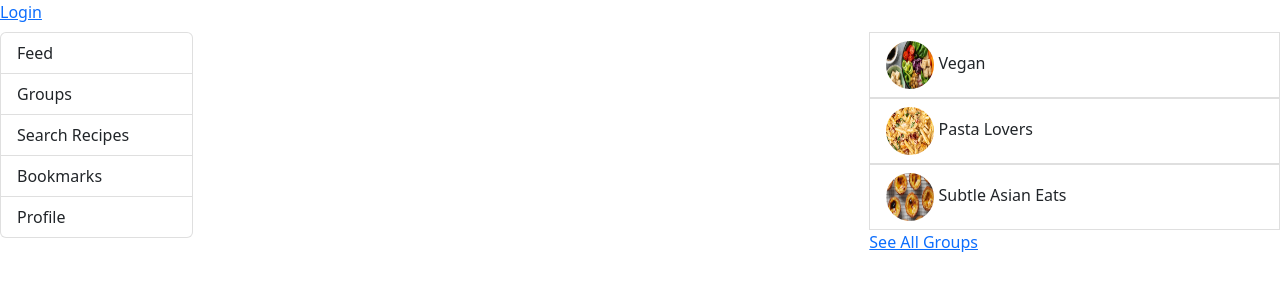
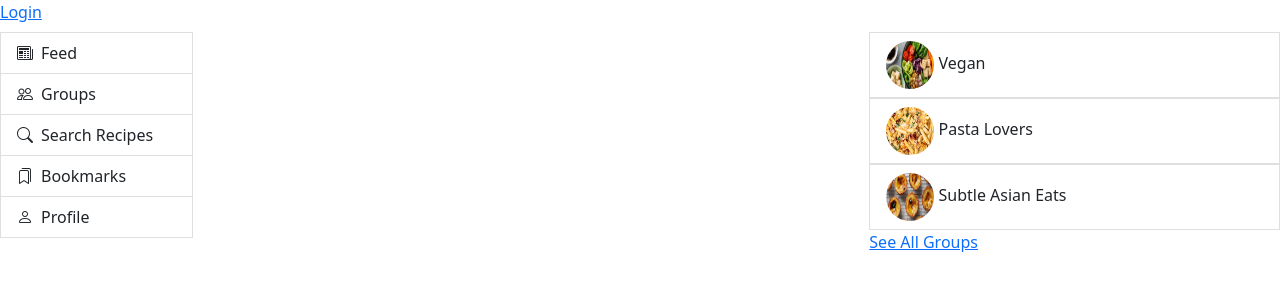
Before and after one commit to surbhi-gulati/seasoned-recipes, a React (Create React App) app: page / in a window 1280 px wide. Shown: the top 300 px of the page. Built offline with nearby package versions, Linux system fonts and the light colour scheme; no server answers.

Commit message:
tab highlighting in trifold

```diff
--- a/src/components/trifold/navigationSidebar.tsx
+++ b/src/components/trifold/navigationSidebar.tsx
@@ -1,34 +1,56 @@
 import React from "react";
-import {Link} from "react-router-dom";
+import { Link } from "react-router-dom";
 
-const NavigationSidebar = ({active = 'feed'}) => {
+const NavigationSidebar = ({ active = "feed" }) => {
   return (
     <div className="list-group mb-1">
+      <div className="d-flex justify-content-between flex-wrap">
         <Link
           to="/feed"
-        className={`list-group-item ${active === 'feed' ? 'active' : ''}`}>
-        Feed
+          className={`list-group-item list-group-item-action ${
+            active === "feed" ? "active" : ""
+          }`}
+        >
+          <i className="bi bi-newspaper"></i>
+          <span className="ms-2 d-none d-md-inline">Feed</span>
         </Link>
         <Link
           to="/groups"
-        className={`list-group-item ${active === 'groups' ? 'active' : ''}`}>
-        Groups
+          className={`list-group-item list-group-item-action ${
+            active === "groups" ? "active" : ""
+          }`}
+        >
+          <i className="bi bi-people"></i>
+          <span className="ms-2 d-none d-md-inline">Groups</span>
         </Link>
         <Link
           to="/search"
-        className={`list-group-item ${active === 'search' ? 'active' : ''}`}>
-        Search Recipes
+          className={`list-group-item list-group-item-action ${
+            active === "search" ? "active" : ""
+          }`}
+        >
+          <i className="bi bi-search"></i>
+          <span className="ms-2 d-none d-md-inline">Search Recipes</span>
         </Link>
         <Link
           to="/bookmarks"
-        className={`list-group-item ${active === 'bookmarks' ? 'active' : ''}`}>
-        Bookmarks
+          className={`list-group-item list-group-item-action ${
+            active === "bookmarks" ? "active" : ""
+          }`}
+        >
+          <i className="bi bi-bookmarks"></i>
+          <span className="ms-2 d-none d-md-inline">Bookmarks</span>
         </Link>
         <Link
           to="/profile"
-        className={`list-group-item ${active === 'profile' ? 'active' : ''}`}>
-        Profile
+          className={`list-group-item list-group-item-action ${
+            active === "profile" ? "active" : ""
+          }`}
+        >
+          <i className="bi bi-person"></i>
+          <span className="ms-2 d-none d-md-inline">Profile</span>
         </Link>
+      </div>
     </div>
   );
 };
--- a/src/pages/trifoldPage.tsx
+++ b/src/pages/trifoldPage.tsx
@@ -20,7 +20,7 @@ function TrifoldPage() {
         <div className="col-sm-12 col-md-8 col-lg-6 col-xl-6">
           <Outlet />
         </div>
-        <div className="col-sm-12 col-md-12 col-lg-3 col-xl-4">
+        <div className="col-sm-12 col-md-12 col-lg-3 col-xl-4 d-none d-lg-block">
           <GroupSuggestionsSidebar />
         </div>
       </div>
```
Lines whose indentation alone changed are shown as unchanged.
